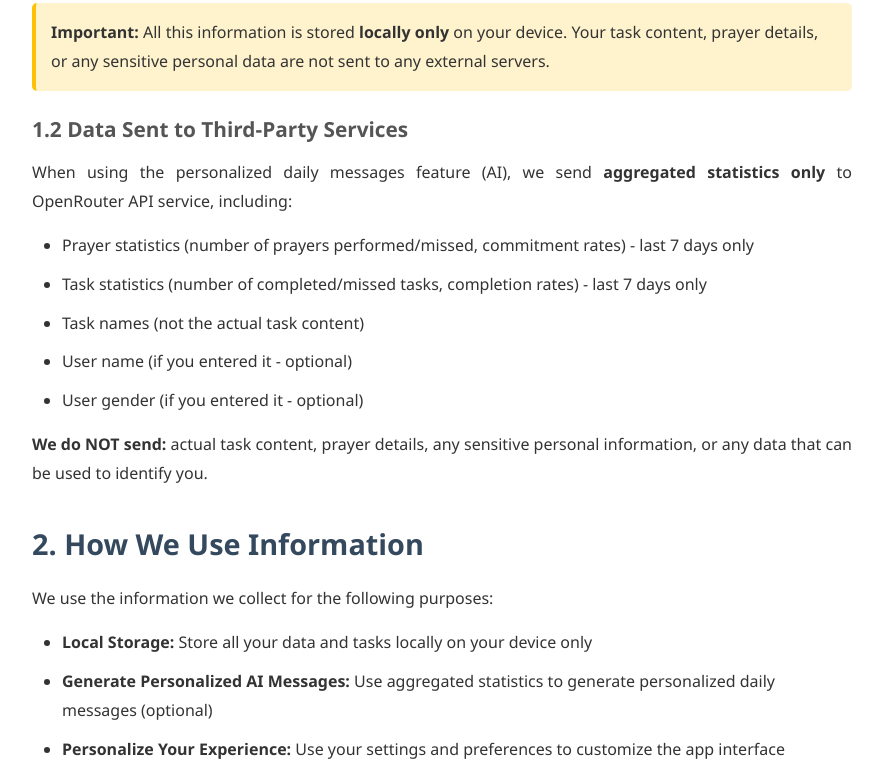
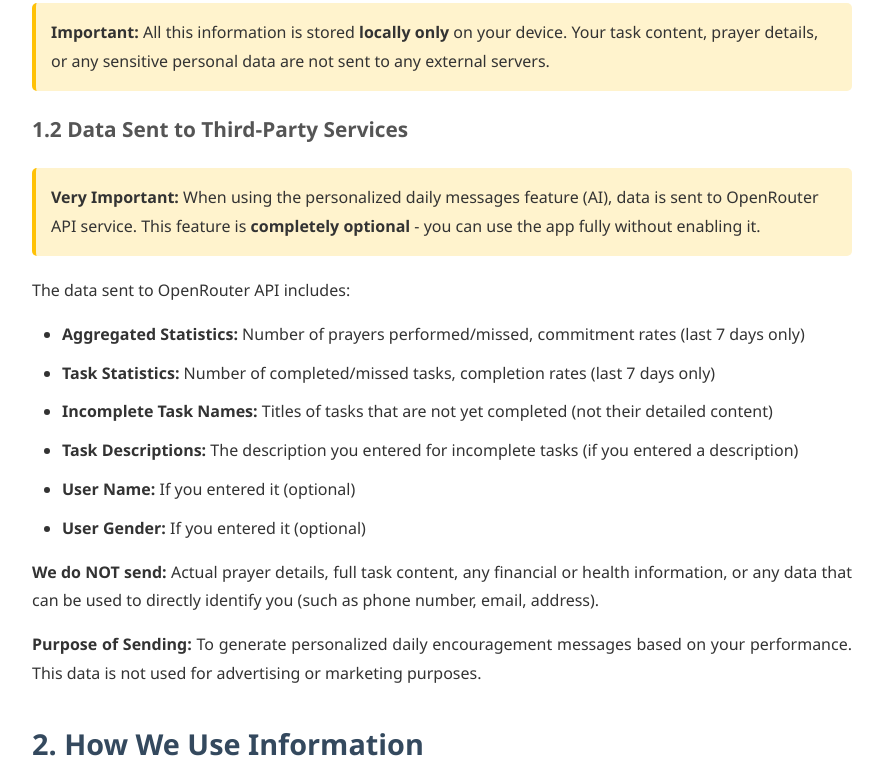
Before and after one commit to tillawiy/privacy-raqib, a plain HTML site: page index-en.html in a window 1280 px wide. Shown: the part 946-1721 px from the top of the page, without its empty margins (198-1081 px from the left). Drawn offline with Linux system fonts and the light colour scheme.

Commit message:
Revise privacy policy for clarity and updates
Updated the privacy policy content and ensured clarity on data usage and rights.

```diff
--- a/index-en.html
+++ b/index-en.html
@@ -169,17 +169,26 @@
         </div>
 
         <h3>1.2 Data Sent to Third-Party Services</h3>
-        <p>When using the personalized daily messages feature (AI), we send <strong>aggregated statistics only</strong> to OpenRouter API service, including:</p>
+        <div class="highlight">
+            <strong>Very Important:</strong> When using the personalized daily messages feature (AI), data is sent to OpenRouter API service.
+            This feature is <strong>completely optional</strong> - you can use the app fully without enabling it.
+        </div>
+        <p>The data sent to OpenRouter API includes:</p>
         <ul>
-            <li>Prayer statistics (number of prayers performed/missed, commitment rates) - last 7 days only</li>
-            <li>Task statistics (number of completed/missed tasks, completion rates) - last 7 days only</li>
-            <li>Task names (not the actual task content)</li>
-            <li>User name (if you entered it - optional)</li>
-            <li>User gender (if you entered it - optional)</li>
+            <li><strong>Aggregated Statistics:</strong> Number of prayers performed/missed, commitment rates (last 7 days only)</li>
+            <li><strong>Task Statistics:</strong> Number of completed/missed tasks, completion rates (last 7 days only)</li>
+            <li><strong>Incomplete Task Names:</strong> Titles of tasks that are not yet completed (not their detailed content)</li>
+            <li><strong>Task Descriptions:</strong> The description you entered for incomplete tasks (if you entered a description)</li>
+            <li><strong>User Name:</strong> If you entered it (optional)</li>
+            <li><strong>User Gender:</strong> If you entered it (optional)</li>
         </ul>
         <p>
-            <strong>We do NOT send:</strong> actual task content, prayer details, any sensitive personal information,
-            or any data that can be used to identify you.
+            <strong>We do NOT send:</strong> Actual prayer details, full task content, any financial or health information,
+            or any data that can be used to directly identify you (such as phone number, email, address).
+        </p>
+        <p>
+            <strong>Purpose of Sending:</strong> To generate personalized daily encouragement messages based on your performance.
+            This data is not used for advertising or marketing purposes.
         </p>
 
         <h2>2. How We Use Information</h2>
@@ -283,8 +292,8 @@
         <div class="contact-info">
             <p>If you have any questions or concerns about this Privacy Policy or our practices, please contact us:</p>
             <p>
-                <strong>Email:</strong> [Please add your email address]<br>
-                <strong>Website:</strong> [Please add your website if available]
+                <strong>Email:</strong> egy.tillawiy@gmail.com<br>
+                <strong>Website:</strong> https://ali-samir-ali.vercel.app
             </p>
         </div>
 
```
